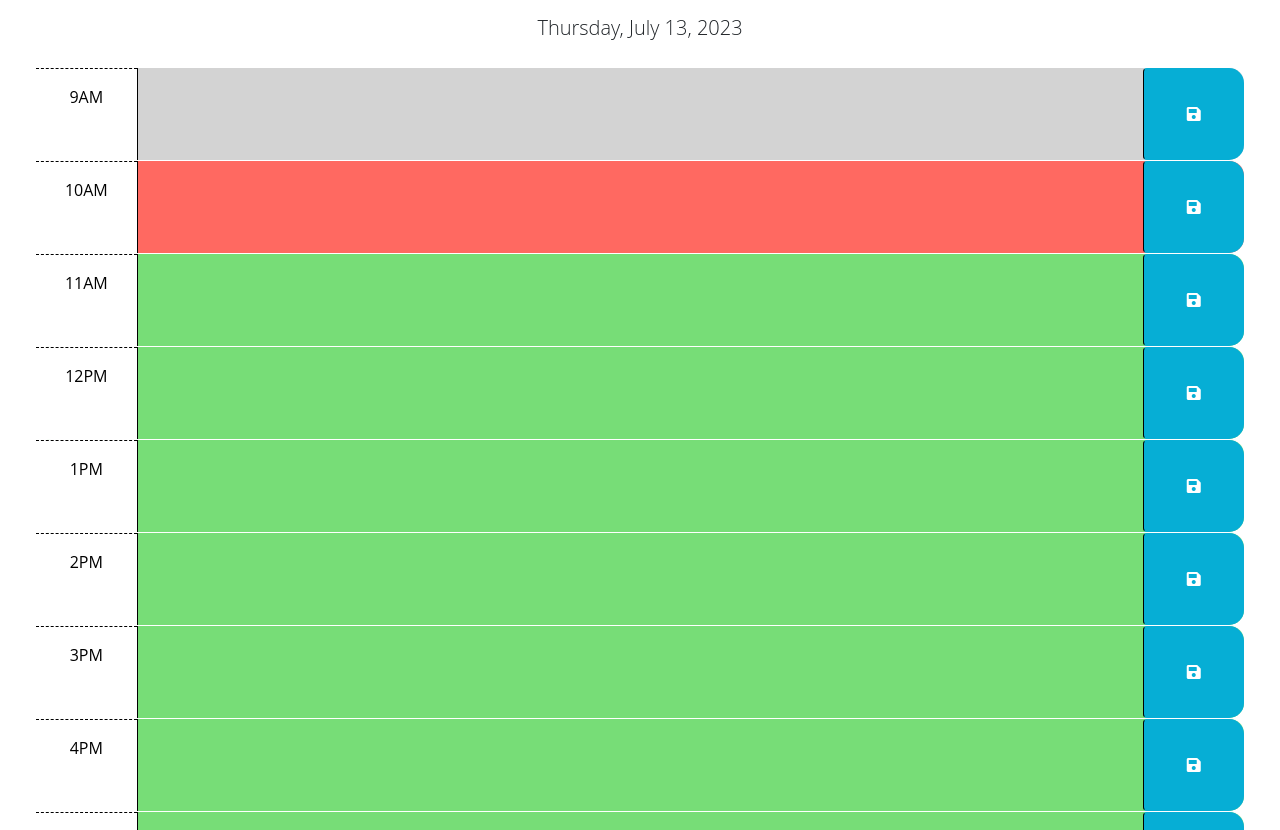
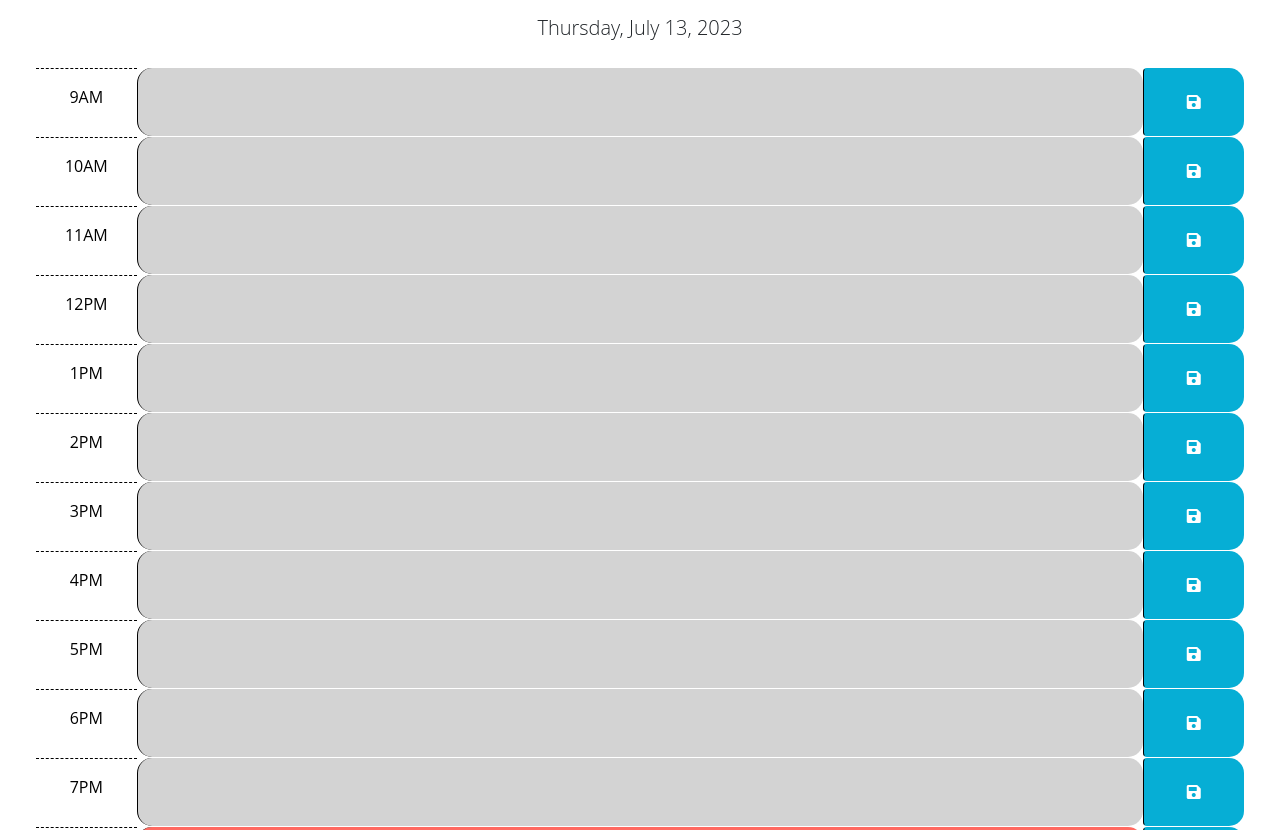
Before and after one commit to grosario1/gr-work-day-scheduler, a plain HTML site: page Develop/index.html in a window 1280 px wide. Shown: the part 122-952 px from the top of the page. Drawn offline with nearby package versions, Linux system fonts and the light colour scheme.

Commit message:
update html code

```diff
--- a/Develop/index.html
+++ b/Develop/index.html
@@ -31,107 +31,83 @@
       <p id="currentDay" class="lead"></p>
     </header>
     <div class="container-fluid px-5">
-      <!-- Use class for "past", "present", and "future" to apply styles to the
-        time-block divs accordingly. The javascript will need to do this by
-        adding/removing these classes on each div by comparing the hour in the
-        id to the current hour. The html provided below is meant to be an example
-        demonstrating how the css provided can be leveraged to create the
-        desired layout and colors. The html below should be removed or updated
-        in the finished product. Remember to delete this comment once the
-        code is implemented.
-        -->
-
-      <!-- Example of a past time block. The "past" class adds a gray background color. -->
-      <div id="hour-9" class="row time-block past">
+      <div class="row">
         <div class="col-2 col-md-1 hour text-center py-3">9AM</div>
-        <textarea class="col-8 col-md-10 description" rows="3"> </textarea>
-        <button class="btn saveBtn col-2 col-md-1" aria-label="save">
+        <textarea id="hour-9" class="col-10 description time-block"></textarea>
+        <button class="btn saveBtn col-2 col-md-1" aria-label="save" data-hour="9">
           <i class="fas fa-save" aria-hidden="true"></i>
         </button>
       </div>
-
-      <!-- Example of a present time block. The "present" class adds a red background color. -->
-      <div id="hour-10" class="row time-block present">
+      <div class="row">
         <div class="col-2 col-md-1 hour text-center py-3">10AM</div>
-        <textarea class="col-8 col-md-10 description" rows="3"> </textarea>
-        <button class="btn saveBtn col-2 col-md-1" aria-label="save">
+        <textarea id="hour-10" class="col-10 description time-block"></textarea>
+        <button class="btn saveBtn col-2 col-md-1" aria-label="save" data-hour="9">
           <i class="fas fa-save" aria-hidden="true"></i>
         </button>
       </div>
-
-      <!-- Example of a future time block. The "future" class adds a green background color. -->
-      <div id="hour-11" class="row time-block future">
+      <div class="row">
         <div class="col-2 col-md-1 hour text-center py-3">11AM</div>
-        <textarea class="col-8 col-md-10 description" rows="3"> </textarea>
-        <button class="btn saveBtn col-2 col-md-1" aria-label="save">
+        <textarea id="hour-11" class="col-10 description time-block"></textarea>
+        <button class="btn saveBtn col-2 col-md-1" aria-label="save" data-hour="9">
           <i class="fas fa-save" aria-hidden="true"></i>
         </button>
       </div>
-
-      <div id="hour-12" class="row time-block future">
+      <div class="row">
         <div class="col-2 col-md-1 hour text-center py-3">12PM</div>
-        <textarea class="col-8 col-md-10 description" rows="3"> </textarea>
-        <button class="btn saveBtn col-2 col-md-1" aria-label="save">
+        <textarea id="hour-12" class="col-10 description time-block"></textarea>
+        <button class="btn saveBtn col-2 col-md-1" aria-label="save" data-hour="9">
           <i class="fas fa-save" aria-hidden="true"></i>
         </button>
       </div>
-
-      <div id="hour-13" class="row time-block future">
+      <div class="row">
         <div class="col-2 col-md-1 hour text-center py-3">1PM</div>
-        <textarea class="col-8 col-md-10 description" rows="3"> </textarea>
-        <button class="btn saveBtn col-2 col-md-1" aria-label="save">
+        <textarea id="hour-13" class="col-10 description time-block"></textarea>
+        <button class="btn saveBtn col-2 col-md-1" aria-label="save" data-hour="9">
           <i class="fas fa-save" aria-hidden="true"></i>
         </button>
       </div>
-
-      <div id="hour-14" class="row time-block future">
+      <div class="row">
         <div class="col-2 col-md-1 hour text-center py-3">2PM</div>
-        <textarea class="col-8 col-md-10 description" rows="3"> </textarea>
-        <button class="btn saveBtn col-2 col-md-1" aria-label="save">
+        <textarea id="hour-14" class="col-10 description time-block"></textarea>
+        <button class="btn saveBtn col-2 col-md-1" aria-label="save" data-hour="9">
           <i class="fas fa-save" aria-hidden="true"></i>
         </button>
       </div>
-
-      <div id="hour-15" class="row time-block future">
+      <div class="row">
         <div class="col-2 col-md-1 hour text-center py-3">3PM</div>
-        <textarea class="col-8 col-md-10 description" rows="3"> </textarea>
-        <button class="btn saveBtn col-2 col-md-1" aria-label="save">
+        <textarea id="hour-15" class="col-10 description time-block"></textarea>
+        <button class="btn saveBtn col-2 col-md-1" aria-label="save" data-hour="9">
           <i class="fas fa-save" aria-hidden="true"></i>
         </button>
       </div>
-
-      <div id="hour-16" class="row time-block future">
+      <div class="row">
         <div class="col-2 col-md-1 hour text-center py-3">4PM</div>
-        <textarea class="col-8 col-md-10 description" rows="3"> </textarea>
-        <button class="btn saveBtn col-2 col-md-1" aria-label="save">
+        <textarea id="hour-16" class="col-10 description time-block"></textarea>
+        <button class="btn saveBtn col-2 col-md-1" aria-label="save" data-hour="9">
           <i class="fas fa-save" aria-hidden="true"></i>
         </button>
       </div>
-
-      <div id="hour-17" class="row time-block future">
+      <div class="row">
         <div class="col-2 col-md-1 hour text-center py-3">5PM</div>
-        <textarea class="col-8 col-md-10 description" rows="3"> </textarea>
-        <button class="btn saveBtn col-2 col-md-1" aria-label="save">
+        <textarea id="hour-17" class="col-10 description time-block"></textarea>
+        <button class="btn saveBtn col-2 col-md-1" aria-label="save" data-hour="9">
           <i class="fas fa-save" aria-hidden="true"></i>
         </button>
       </div>
-
-      <div id="hour-18" class="row time-block future">
+      <div class="row">
         <div class="col-2 col-md-1 hour text-center py-3">6PM</div>
-        <textarea class="col-8 col-md-10 description" rows="3"> </textarea>
-        <button class="btn saveBtn col-2 col-md-1" aria-label="save">
+        <textarea id="hour-18" class="col-10 description time-block"></textarea>
+        <button class="btn saveBtn col-2 col-md-1" aria-label="save" data-hour="9">
           <i class="fas fa-save" aria-hidden="true"></i>
         </button>
       </div>
-
-      <div id="hour-19" class="row time-block future">
+      <div class="row">
         <div class="col-2 col-md-1 hour text-center py-3">7PM</div>
-        <textarea class="col-8 col-md-10 description" rows="3"> </textarea>
-        <button class="btn saveBtn col-2 col-md-1" aria-label="save">
+        <textarea id="hour-19" class="col-10 description time-block"></textarea>
+        <button class="btn saveBtn col-2 col-md-1" aria-label="save" data-hour="9">
           <i class="fas fa-save" aria-hidden="true"></i>
         </button>
       </div>
-
       <div class="row">
         <div class="col-2 col-md-1 hour text-center py-3">8PM</div>
         <textarea id="hour-20" class="col-10 description time-block"></textarea>
@@ -139,7 +115,6 @@
           <i class="fas fa-save" aria-hidden="true"></i>
         </button>
       </div>
-
       <div class="row">
         <div class="col-2 col-md-1 hour text-center py-3">9PM</div>
         <textarea id="hour-21" class="col-10 description time-block"></textarea>
@@ -147,7 +122,6 @@
           <i class="fas fa-save" aria-hidden="true"></i>
         </button>
       </div>
-
       <div class="row">
         <div class="col-2 col-md-1 hour text-center py-3">10PM</div>
         <textarea id="hour-22" class="col-10 description time-block"></textarea>
--- a/Develop/script.js
+++ b/Develop/script.js
@@ -1,6 +1,4 @@
-// Wrap all code that interacts with the DOM in a call to jQuery to ensure that
-// the code isn't run until the browser has finished rendering all the elements
-// in the html.
+
 $(function () {
  // Get the current date using Day.js and display it at the top of the calendar
  var currentDate = dayjs().format('dddd, MMMM D, YYYY');
@@ -27,4 +25,24 @@ $(function () {
     }
   });
 
+    // Get the saved events from local storage and set the values of the corresponding textarea elements
+    $('.time-block').each(function () {
+      var hour = $(this).attr('id');
+      var description = localStorage.getItem(hour);
+      if (description) {
+        $(this).find('.description').val(description);
+      }
+    });
+
+    // Function to display a message below the top black border
+    function showMessage(message) {
+      var messageElement = $('<p>').text(message).addClass('text-center');
+      $('.container-fluid').prepend(messageElement);
+      setTimeout(function () {
+        messageElement.fadeOut('slow', function () {
+          $(this).remove();
+        });
+      }, 3000);
+    }
+
 });
```
